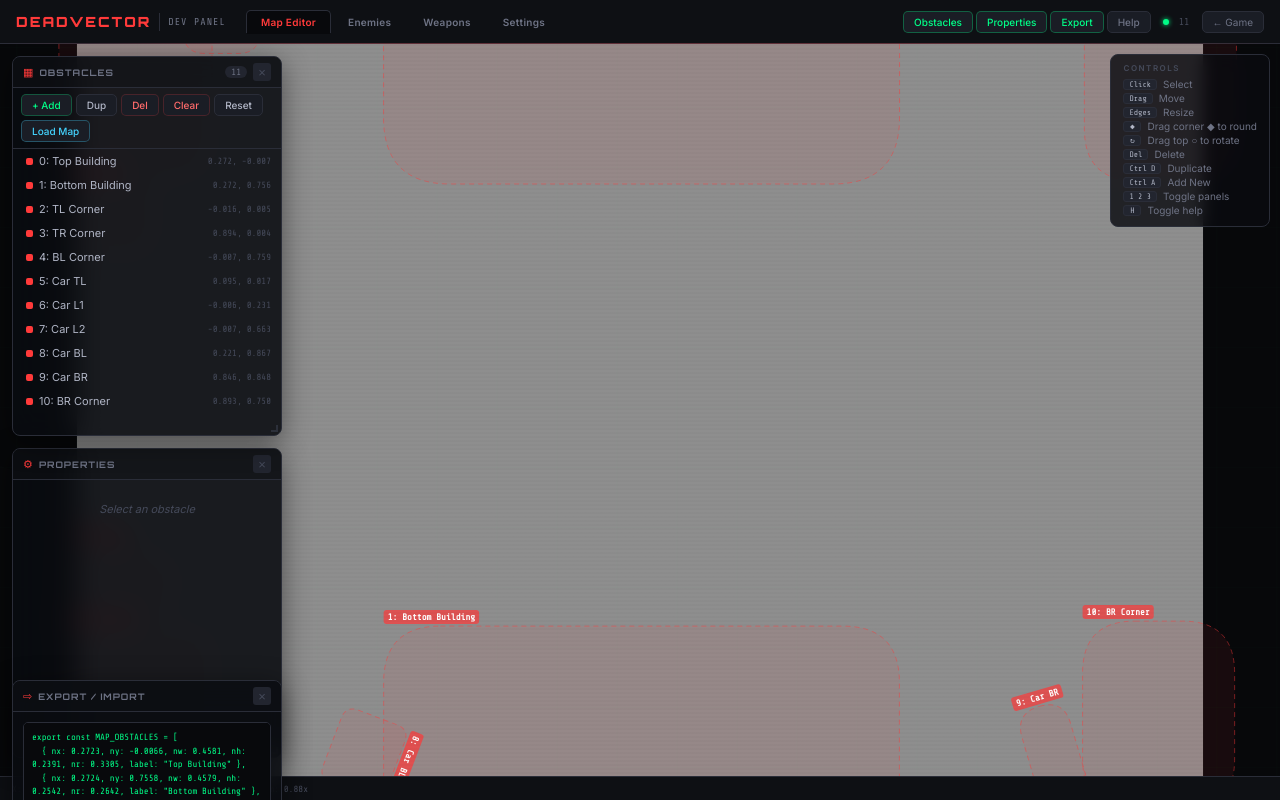
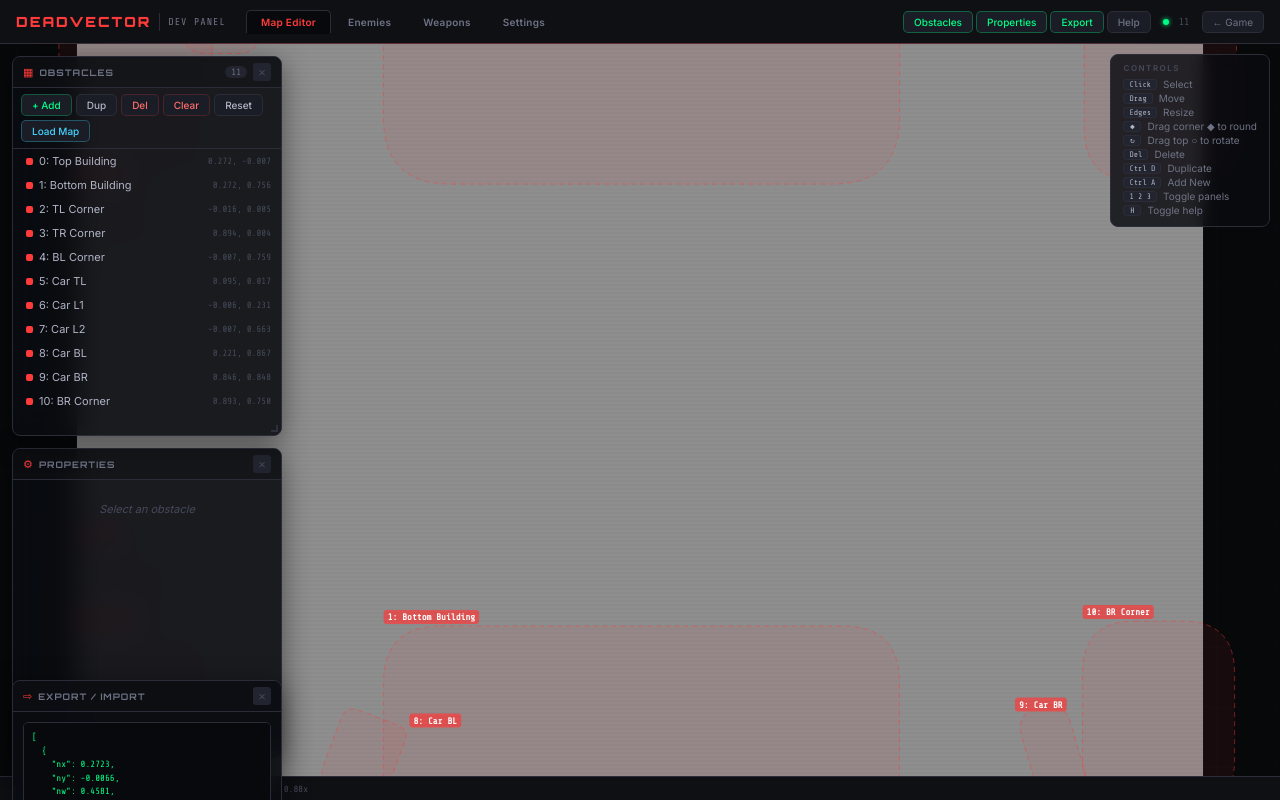
Before and after one commit to homophobiaa/DeadVector, a plain HTML site: page dev/index.html in a window 1280 px wide. Both pictures are taken after a click on the button "Load Map". Drawn offline with nearby package versions, Linux system fonts and the light colour scheme.

Commit message:
Move map obstacles to JSON and add rotation support
Replace the JS-exported MAP_OBSTACLES with a plain JSON file and update editor/game to load it. Added js/map-data.json (source of truth) and left js/map-data.js as a deprecation note. Updated dev/index.html and editor.html to fetch defaults from the JSON, changed import/export formats to JSON, and simplified the export box to emit a JSON array.

Also implemented rotated-obstacle support and UX improvements in the editor: world-space label anchoring, rotated drawing context, rotation/resize/radius handles (visuals and hit/cursor logic), un-rotating drag deltas for correct resizing, and showing dimension/rotation text. main.js and game.js updated to pass loaded map obstacles into Game instead of importing MAP_OBSTACLES.

Files changed: dev/index.html, editor.html, js/game.js, js/main.js, js/map-data.js (deprecated), added js/map-data.json. These changes centralize map data, enable rotations, and move export/import to JSON.

```diff
--- a/dev/index.html
+++ b/dev/index.html
@@ -284,7 +284,6 @@ body { background: var(--bg-0); color: var(--text-1); font-family: var(--font-ui
 <div class="toast" id="toast"></div>
 
 <script type="module">
-import { MAP_OBSTACLES } from "../js/map-data.js";
 // ===========================================================================
 //  DeadVector  —  Map Obstacle Editor
 // ===========================================================================
@@ -315,9 +314,8 @@ const mainEl = document.getElementById("main");
 const crossH = document.getElementById("crosshair-h");
 const crossV = document.getElementById("crosshair-v");
 
-// Default obstacles come directly from map-data.js so the editor always starts
-// in sync with the live game collision data.
-const DEFAULT_OBSTACLES = MAP_OBSTACLES;
+// Default obstacles are loaded at startup from map-data.json.
+let DEFAULT_OBSTACLES = [];
 
 // ===========================================================================
 //  Toast
@@ -451,8 +449,17 @@ function toggleHelp() {
 // ===========================================================================
 //  Init
 // ===========================================================================
-function init() {
+async function init() {
   loadPanels();
+  try {
+    const raw = await fetch("../js/map-data.json").then(r => r.json());
+    for (const o of raw) {
+      if (typeof o.nr === "number") o.nr = [o.nr, o.nr, o.nr, o.nr];
+      if (!Array.isArray(o.nr)) o.nr = [0,0,0,0];
+      if (typeof o.rot !== "number") o.rot = 0;
+    }
+    DEFAULT_OBSTACLES = raw;
+  } catch { DEFAULT_OBSTACLES = []; }
   const saved = localStorage.getItem("dv_editor_obstacles");
   if (saved) {
     try { obstacles = JSON.parse(saved); } catch { obstacles = structuredClone(DEFAULT_OBSTACLES); }
@@ -558,6 +565,15 @@ function rrPath(ctx, x, y, w, h, r) {
 }
 
 function drawObs(c, label, sel, idx) {
+  // Helper: local obstacle coords → world (post-rotation) coords
+  const l2w = (lx, ly) => {
+    if (!c.rot) return { x: lx, y: ly };
+    const dx = lx - c.cx, dy = ly - c.cy;
+    const cos = Math.cos(c.rot), sin = Math.sin(c.rot);
+    return { x: c.cx + dx * cos - dy * sin, y: c.cy + dx * sin + dy * cos };
+  };
+
+  // ---- Rotated context: body, hatching, handles ----
   ctx.save();
   if (c.rot) { ctx.translate(c.cx, c.cy); ctx.rotate(c.rot); ctx.translate(-c.cx, -c.cy); }
 
@@ -580,24 +596,8 @@ function drawObs(c, label, sel, idx) {
     ctx.restore();
   }
 
-  // Label badge
-  const lt = `${idx}: ${label || "unnamed"}`;
-  ctx.font = "bold 9px 'Share Tech Mono',monospace";
-  const tw = ctx.measureText(lt).width;
-  const bh = 14, by = c.y - bh - 2;
-  const bgC = sel ? "rgba(0,255,136,0.85)" : "rgba(255,58,58,0.7)";
-  const txC = sel ? "#000" : "#fff";
-  if (by > 0) {
-    ctx.fillStyle = bgC; rrPath(ctx, c.x, by, tw + 8, bh, 3); ctx.fill();
-    ctx.fillStyle = txC; ctx.fillText(lt, c.x + 4, by + 10);
-  } else {
-    ctx.fillStyle = bgC; rrPath(ctx, c.x + 2, c.y + 2, tw + 8, bh, 3); ctx.fill();
-    ctx.fillStyle = txC; ctx.fillText(lt, c.x + 6, c.y + 12);
-  }
-
-  if (!sel) { ctx.restore(); return; }
-
-  // Resize handles (green circles)
+  if (sel) {
+    // Resize handles (green circles — rotation doesn't affect circles visually)
     for (const h of Object.values(getHandles(c))) {
       ctx.fillStyle = "rgba(0,255,136,0.18)";
       ctx.beginPath(); ctx.arc(h.x, h.y, HANDLE + 2, 0, Math.PI * 2); ctx.fill();
@@ -635,8 +635,27 @@ function drawObs(c, label, sel, idx) {
     ctx.fillStyle = "rgba(255,180,50,0.85)";
     ctx.font = "bold 9px sans-serif"; ctx.textAlign = "center"; ctx.textBaseline = "middle";
     ctx.fillText("\u21bb", rotHx, rotHy); ctx.textAlign = "start"; ctx.textBaseline = "alphabetic";
+  }
 
-  // Dimension text
+  ctx.restore(); // ---- End rotated context ----
+
+  // ---- World-space text (always horizontal & readable) ----
+  const anchor = l2w(c.x, c.y);
+  const lt = `${idx}: ${label || "unnamed"}`;
+  ctx.font = "bold 9px 'Share Tech Mono',monospace";
+  const tw = ctx.measureText(lt).width;
+  const bh = 14, by = anchor.y - bh - 2;
+  const bgC = sel ? "rgba(0,255,136,0.85)" : "rgba(255,58,58,0.7)";
+  const txC = sel ? "#000" : "#fff";
+  if (by > 0) {
+    ctx.fillStyle = bgC; rrPath(ctx, anchor.x, by, tw + 8, bh, 3); ctx.fill();
+    ctx.fillStyle = txC; ctx.fillText(lt, anchor.x + 4, by + 10);
+  } else {
+    ctx.fillStyle = bgC; rrPath(ctx, anchor.x + 2, anchor.y + 2, tw + 8, bh, 3); ctx.fill();
+    ctx.fillStyle = txC; ctx.fillText(lt, anchor.x + 6, anchor.y + 12);
+  }
+
+  if (sel) {
     const hasR = c.r.some(v => v > 0.5);
     const rotDeg = Math.round(c.rot * 180 / Math.PI);
     let dt = `${Math.round(c.w)}\u00d7${Math.round(c.h)}`;
@@ -644,9 +663,9 @@ function drawObs(c, label, sel, idx) {
     if (rotDeg) dt += `  \u2220${rotDeg}\u00b0`;
     ctx.font = "8px 'Share Tech Mono',monospace";
     ctx.fillStyle = "rgba(0,255,136,0.45)";
-  ctx.fillText(dt, c.x + c.w / 2 - ctx.measureText(dt).width / 2, c.y + c.h + 12);
-
-  ctx.restore();
+    const dimAnchor = l2w(c.x + c.w / 2, c.y + c.h);
+    ctx.fillText(dt, dimAnchor.x - ctx.measureText(dt).width / 2, dimAnchor.y + 12);
+  }
 }
 
 // ===========================================================================
@@ -738,11 +757,19 @@ function getCursor(hit) {
   if (hit.type === "radius") return "pointer";
   if (hit.type === "rotate") return "grab";
   const d = hit.dir;
+  const rot = (selectedIdx >= 0 && obstacles[selectedIdx].rot) || 0;
+  if (!rot) {
     if (d === "n" || d === "s") return "ns-resize";
     if (d === "e" || d === "w") return "ew-resize";
     if (d === "nw" || d === "se") return "nwse-resize";
     if (d === "ne" || d === "sw") return "nesw-resize";
     return "crosshair";
+  }
+  // Rotate the handle's axis by the obstacle's rotation angle
+  const dirAxis = { n: 90, s: 90, e: 0, w: 0, ne: 45, sw: 45, nw: 135, se: 135 };
+  const axis = ((dirAxis[d] + rot) % 180 + 180) % 180;
+  const snapped = (Math.round(axis / 45) * 45) % 180;
+  return { 0: "ew-resize", 45: "nesw-resize", 90: "ns-resize", 135: "nwse-resize" }[snapped] || "pointer";
 }
 
 // ===========================================================================
@@ -767,7 +794,7 @@ canvas.addEventListener("mousedown", (e) => {
     dragStart = { ccx: c.cx, ccy: c.cy };
   } else {
     dragMode = hit.type === "body" ? "move" : hit.dir;
-    dragStart = { mx: x, my: y, ox: c.x, oy: c.y, ow: c.w, oh: c.h };
+    dragStart = { mx: x, my: y, ox: c.x, oy: c.y, ow: c.w, oh: c.h, rot: c.rot };
   }
   draw(); updateList(); updateProps();
 });
@@ -805,10 +832,16 @@ canvas.addEventListener("mousemove", (e) => {
         o.nr[ds.corner] = val;
       }
     } else {
-      const dx = x - dragStart.mx, dy = y - dragStart.my;
+      let dx = x - dragStart.mx, dy = y - dragStart.my;
       let rx = dragStart.ox, ry = dragStart.oy, rw = dragStart.ow, rh = dragStart.oh;
       if (dragMode === "move") { rx += dx; ry += dy; }
       else {
+        // Un-rotate delta into the obstacle's local frame
+        if (dragStart.rot) {
+          const cos = Math.cos(-dragStart.rot), sin = Math.sin(-dragStart.rot);
+          const ldx = dx * cos - dy * sin, ldy = dx * sin + dy * cos;
+          dx = ldx; dy = ldy;
+        }
         if (dragMode.includes("w")) { rx += dx; rw -= dx; }
         if (dragMode.includes("e")) { rw += dx; }
         if (dragMode.includes("n")) { ry += dy; rh -= dy; }
@@ -906,11 +939,7 @@ function deleteSelected() {
 function clearAll() { if (!confirm("Delete ALL obstacles?")) return; pushUndo(); obstacles = []; selectedIdx = -1; refresh(); showToast("All cleared"); }
 function resetDefaults() { if (!confirm("Reset to default obstacles?")) return; pushUndo(); obstacles = structuredClone(DEFAULT_OBSTACLES); selectedIdx = -1; refresh(); showToast("Reset to defaults"); }
 function loadMapData() {
-  fetch("../js/map-data.js").then(r => r.text()).then(src => {
-    const m = src.match(/\[[\s\S]*\]/);
-    if (!m) throw new Error("Could not find array in map-data.js");
-    let js = m[0].replace(/(\w+)\s*:/g, '"$1":').replace(/,\s*([\]}])/g, "$1");
-    const arr = JSON.parse(js);
+  fetch("../js/map-data.json").then(r => r.json()).then(arr => {
     for (const o of arr) {
       if (typeof o.nr === "number") o.nr = [o.nr, o.nr, o.nr, o.nr];
       if (!Array.isArray(o.nr)) o.nr = [0,0,0,0];
@@ -919,7 +948,7 @@ function loadMapData() {
     }
     pushUndo();
     obstacles = arr; selectedIdx = -1;
-    refresh(); showToast(`Loaded ${arr.length} obstacles from map-data.js`);
+    refresh(); showToast(`Loaded ${arr.length} obstacles from map-data.json`);
   }).catch(err => alert("Load map-data failed: " + err.message));
 }
 function refresh() { draw(); updateList(); updateProps(); updateExport(); syncCounts(); save(); }
@@ -1020,27 +1049,22 @@ function escHtml(s) { return s.replace(/&/g, "&amp;").replace(/"/g, "&quot;").re
 
 function updateExport() {
   const box = document.getElementById("export-box");
-  const lines = obstacles.map(o => {
+  const jsonArr = obstacles.map(o => {
     const nr = o.nr || [0,0,0,0];
     const allSame = nr[0] === nr[1] && nr[1] === nr[2] && nr[2] === nr[3];
-    const hasR = nr.some(v => v > 0);
-    let nrStr = "";
-    if (hasR) nrStr = allSame ? `, nr: ${nr[0]}` : `, nr: [${nr.join(", ")}]`;
-    const rotStr = o.rot ? `, rot: ${o.rot}` : "";
-    return `  { nx: ${o.nx}, ny: ${o.ny}, nw: ${o.nw}, nh: ${o.nh}${nrStr}${rotStr}, label: "${(o.label || "").replace(/"/g, '\\"')}" },`;
+    const entry = { nx: o.nx, ny: o.ny, nw: o.nw, nh: o.nh };
+    if (nr.some(v => v > 0)) entry.nr = allSame ? nr[0] : [...nr];
+    if (o.rot) entry.rot = o.rot;
+    entry.label = o.label || "";
+    return entry;
   });
-  box.value = `export const MAP_OBSTACLES = [\n${lines.join("\n")}\n];\n`;
+  box.value = JSON.stringify(jsonArr, null, 2) + "\n";
 }
 
 function doImport() {
   const raw = document.getElementById("export-box").value.trim();
   try {
-    let js = raw;
-    const m = raw.match(/\[[\s\S]*\]/);
-    if (m) js = m[0];
-    js = js.replace(/(\w+)\s*:/g, '"$1":');
-    js = js.replace(/,\s*([\]}])/g, "$1");
-    const arr = JSON.parse(js);
+    const arr = JSON.parse(raw);
     if (!Array.isArray(arr)) throw new Error("Not an array");
     for (const o of arr) {
       if (typeof o.nx !== "number" || typeof o.ny !== "number" || typeof o.nw !== "number" || typeof o.nh !== "number") throw new Error("Missing nx/ny/nw/nh");
--- a/js/game.js
+++ b/js/game.js
@@ -1,10 +1,9 @@
 import { Player } from "./entities/player.js";
 import { circlesOverlap, clamp, keepCircleInBounds, randomRange, separateCircles, resolveCircleRect, pointInRect } from "./systems/collision.js";
 import { WaveSpawner } from "./systems/spawner.js";
-import { MAP_OBSTACLES } from "./map-data.js";
 
 export class Game {
-  constructor({ canvas, input, ui, audio, settings }) {
+  constructor({ canvas, input, ui, audio, settings, mapObstacles = [] }) {
     this.canvas = canvas;
     this.ctx = canvas.getContext("2d");
     this.input = input;
@@ -52,7 +51,7 @@ export class Game {
     this.bgTransform = { x: 0, y: 0, w: 1280, h: 720 };
 
     // Map obstacles — normalized to background image dimensions (0-1)
-    this.mapObstaclesNorm = MAP_OBSTACLES;
+    this.mapObstaclesNorm = mapObstacles;
     this.obstacles = [];
 
     // Ambient dust particles
--- a/js/main.js
+++ b/js/main.js
@@ -4,7 +4,9 @@ import { AudioManager } from "./systems/audio.js";
 import { Settings } from "./systems/settings.js";
 import { UIManager } from "./systems/ui.js";
 
-const bootstrap = () => {
+const bootstrap = async () => {
+  const mapObstacles = await fetch("./js/map-data.json").then(r => r.json());
+
   const canvas = document.getElementById("game-canvas");
 
   const ui = new UIManager({
@@ -34,7 +36,7 @@ const bootstrap = () => {
   const audio = new AudioManager();
   const settings = new Settings();
   audio.installUnlockHandlers();
-  const game = new Game({ canvas, input, ui, audio, settings });
+  const game = new Game({ canvas, input, ui, audio, settings, mapObstacles });
 
   ui.bindGame(game);
   ui.bindSettings(settings);
--- a/js/map-data.js
+++ b/js/map-data.js
@@ -1,16 +1,2 @@
-// Map obstacle definitions — normalized coords (0-1) relative to background image
-// Edit visually with editor.html, then paste the exported string below.
-
-export const MAP_OBSTACLES = [
-  { nx: 0.2723, ny: -0.0066, nw: 0.4581, nh: 0.2391, nr: 0.3305, label: "Top Building" },
-  { nx: 0.2724, ny: 0.7558, nw: 0.4579, nh: 0.2542, nr: 0.2642, label: "Bottom Building" },
-  { nx: -0.0159, ny: 0.0046, nw: 0.136, nh: 0.2223, nr: 0.258, label: "TL Corner" },
-  { nx: 0.8945, ny: 0.0037, nw: 0.135, nh: 0.225, nr: 0.3435, label: "TR Corner" },
-  { nx: -0.007, ny: 0.759, nw: 0.1289, nh: 0.239, nr: 0.1882, label: "BL Corner" },
-  { nx: 0.0947, ny: 0.0173, nw: 0.0678, nh: 0.0607, nr: 0.4239, label: "Car TL" },
-  { nx: -0.0057, ny: 0.2307, nw: 0.0753, nh: 0.0867, nr: 0.3156, label: "Car L1" },
-  { nx: -0.0072, ny: 0.6633, nw: 0.0952, nh: 0.0814, nr: 0.5, rot: 7.4572, label: "Car L2" },
-  { nx: 0.2205, ny: 0.8668, nw: 0.0689, nh: 0.0802, nr: 0.1982, rot: 110.8123, label: "Car BL" },
-  { nx: 0.8462, ny: 0.8481, nw: 0.0449, nh: 0.1346, nr: 0.5, rot: 343.6354, label: "Car BR" },
-  { nx: 0.8929, ny: 0.7499, nw: 0.135, nh: 0.225, nr: 0.3435, label: "BR Corner" },
-];
+// Map obstacle data has moved to map-data.json.
+// This file is no longer used — it can be deleted.
--- /dev/null
+++ b/js/map-data.json
@@ -0,0 +1,13 @@
+[
+  { "nx": 0.2723, "ny": -0.0066, "nw": 0.4581, "nh": 0.2391, "nr": 0.3305, "label": "Top Building" },
+  { "nx": 0.2724, "ny": 0.7558, "nw": 0.4579, "nh": 0.2542, "nr": 0.2642, "label": "Bottom Building" },
+  { "nx": -0.0159, "ny": 0.0046, "nw": 0.136, "nh": 0.2223, "nr": 0.258, "label": "TL Corner" },
+  { "nx": 0.8945, "ny": 0.0037, "nw": 0.135, "nh": 0.225, "nr": 0.3435, "label": "TR Corner" },
+  { "nx": -0.007, "ny": 0.759, "nw": 0.1289, "nh": 0.239, "nr": 0.1882, "label": "BL Corner" },
+  { "nx": 0.0947, "ny": 0.0173, "nw": 0.0678, "nh": 0.0607, "nr": 0.4239, "label": "Car TL" },
+  { "nx": -0.0057, "ny": 0.2307, "nw": 0.0753, "nh": 0.0867, "nr": 0.3156, "label": "Car L1" },
+  { "nx": -0.0072, "ny": 0.6633, "nw": 0.0952, "nh": 0.0814, "nr": 0.5, "rot": 7.4572, "label": "Car L2" },
+  { "nx": 0.2205, "ny": 0.8668, "nw": 0.0689, "nh": 0.0802, "nr": 0.1982, "rot": 110.8123, "label": "Car BL" },
+  { "nx": 0.8462, "ny": 0.8481, "nw": 0.0449, "nh": 0.1346, "nr": 0.5, "rot": 343.6354, "label": "Car BR" },
+  { "nx": 0.8929, "ny": 0.7499, "nw": 0.135, "nh": 0.225, "nr": 0.3435, "label": "BR Corner" }
+]
```
Also changed, not shown: editor.html (+13 -35 lines). Lines whose indentation alone changed are shown as unchanged.
